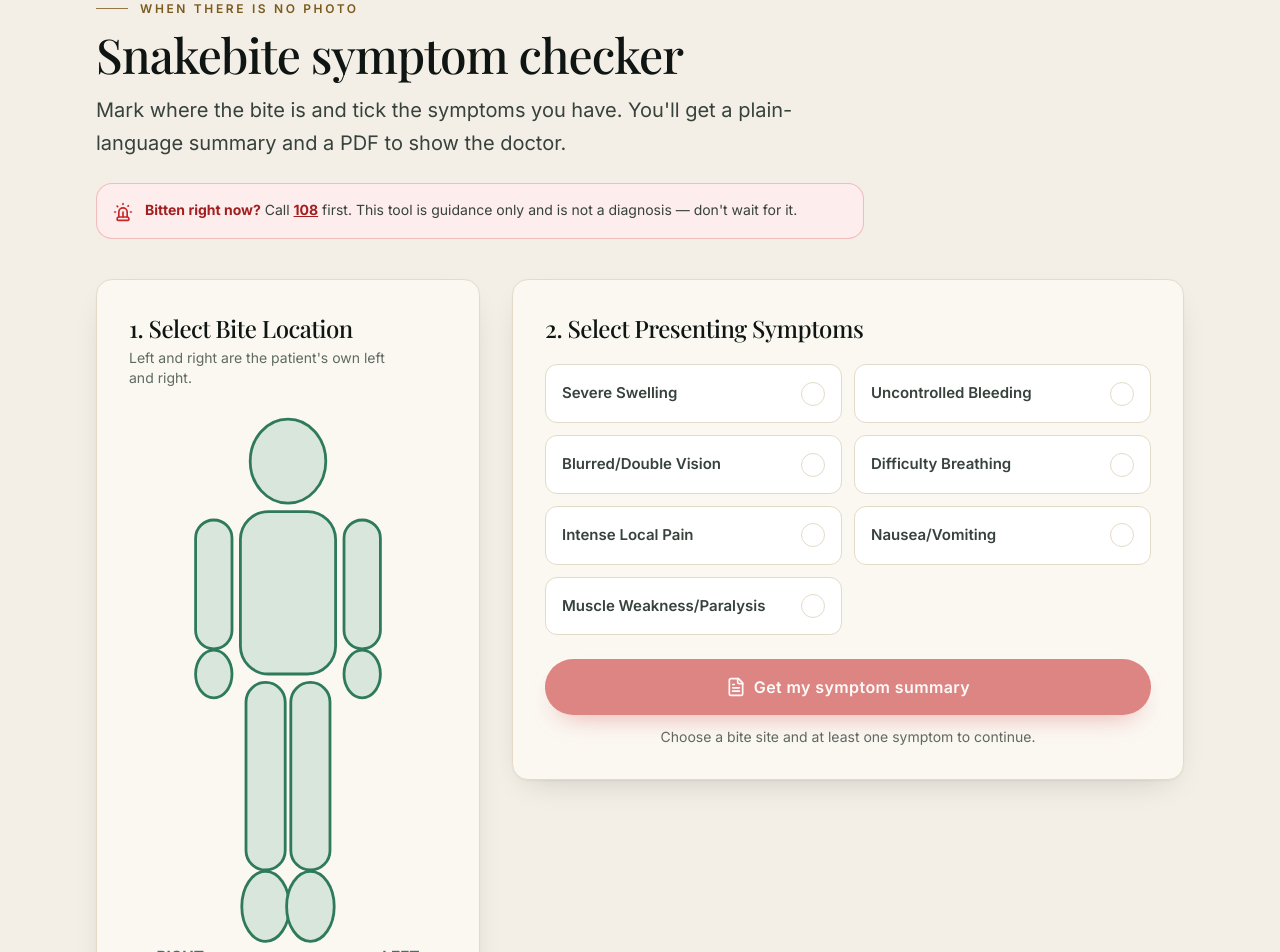
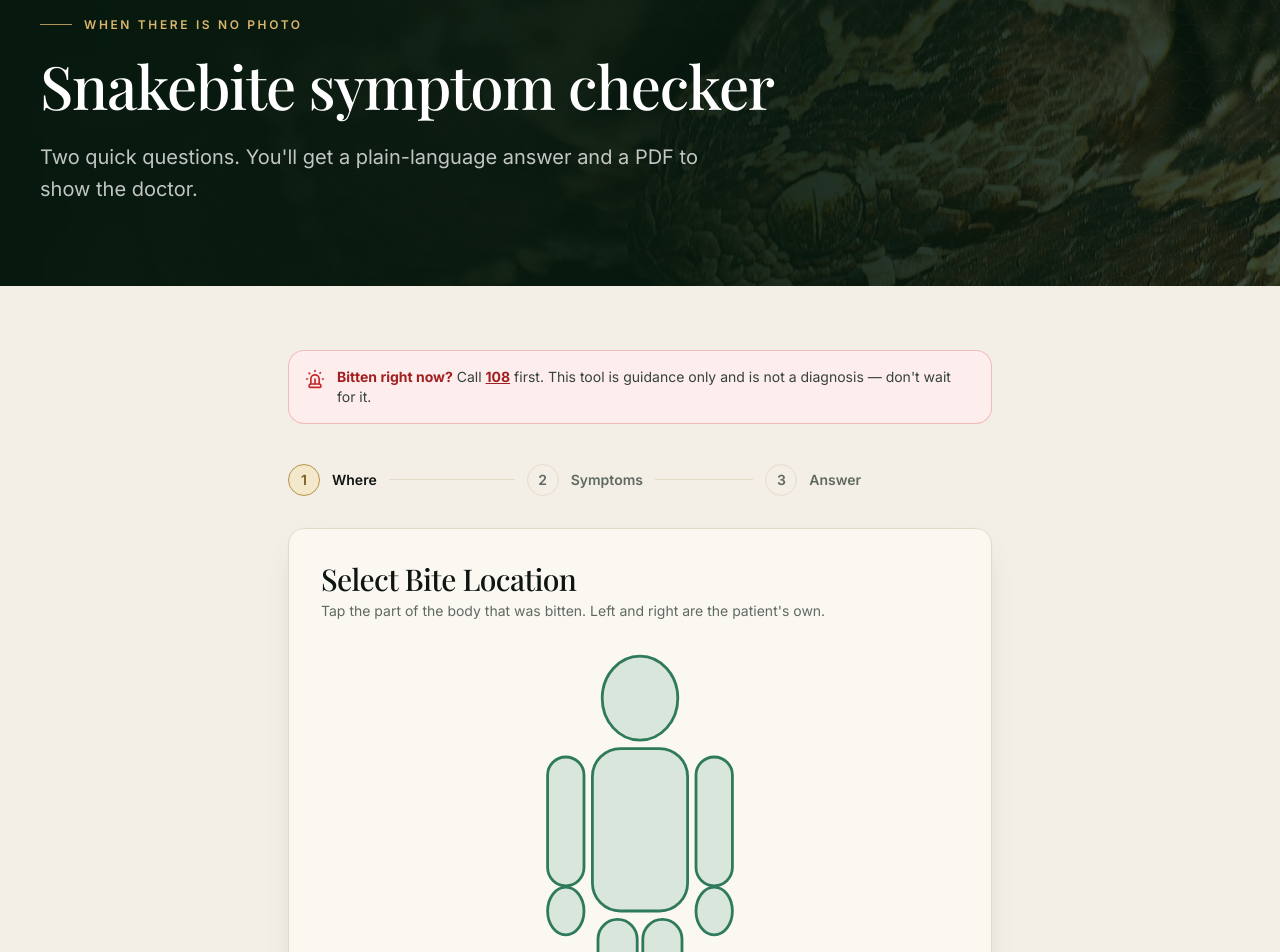
Before and after one commit to Deviousdivya/VenomSnake-Dectector, a React (Vite) app: page /symptom-checker in a window 1280 px wide. Shown: the part 147-1099 px from the top of the page. Built offline with nearby package versions, Linux system fonts and the light colour scheme; a web font is replaced by a local one.

Commit message:
feat(symptoms): three-step guide with an urgent warning and a one-line answer

```diff
--- a/src/pages/SymptomChecker.tsx
+++ b/src/pages/SymptomChecker.tsx
@@ -1,7 +1,10 @@
 import { useState } from 'react';
-import { Check, CircleAlert, Download, FileText, Info, Loader2, Phone, RotateCcw, Siren } from 'lucide-react';
+import { ArrowLeft, ArrowRight, Check, ChevronDown, CircleAlert, Download, Info, Loader2, Phone, RotateCcw, Siren, TriangleAlert } from 'lucide-react';
+import { motion, useReducedMotion } from 'motion/react';
 import { Seo } from '../seo/Seo';
 import { BodyMap } from '../components/BodyMap';
+import { PageHero } from '../components/PageHero';
+import { bigFourPhotos } from '../data/bigFour';
 import { analyzeSymptoms } from '../services/diagnosisService';
 import { DiagnosisResult } from '../types';
 import { useLanguage } from '../context/LanguageContext';
@@ -10,13 +13,25 @@ import { cn } from '../lib/utils';
 const confidencePct = (c: number) => Math.round(c <= 1 ? c * 100 : c); // the model may answer 0.87 or 87
 
 const severityStyle = {
-  CRITICAL: { box: 'border-danger-600 bg-danger-50', text: 'text-danger-700', label: 'Critical — get emergency care now' },
-  MODERATE: { box: 'border-warn-600/50 bg-warn-50', text: 'text-warn-600', label: 'Moderate — see a doctor urgently' },
-  MILD: { box: 'border-brand-600/40 bg-brand-50', text: 'text-brand-800', label: 'Mild for now — still get checked' },
+  CRITICAL: { bar: 'bg-danger-600 text-white', title: 'Get emergency care now', line: 'Call 108 and go to a hospital straight away. Do not wait.' },
+  MODERATE: { bar: 'bg-[#a35b00] text-white', title: 'See a doctor urgently', line: 'Get to a hospital soon. If you feel worse at any point, call 108.' },
+  MILD: { bar: 'bg-brand-700 text-white', title: 'Mild for now, but get checked', line: 'Snakebite symptoms can change quickly. Have a doctor look at it today.' },
 } as const;
+
+const SERIOUS = ['breathing', 'vision', 'muscle'];
+
+/** The first sentence only, so the headline answer stays short. */
+const firstSentence = (s: string) => {
+  const m = s.replace(/\s+/g, ' ').trim().match(/^.*?[.!?।](\s|$)/);
+  return (m ? m[0] : s).trim();
+};
+
+type Step = 'site' | 'symptoms' | 'result';
 
 export default function SymptomChecker() {
   const { t, languageName } = useLanguage();
+  const reduce = useReducedMotion();
+  const [step, setStep] = useState<Step>('site');
   const [part, setPart] = useState<string | null>(null);
   const [selected, setSelected] = useState<string[]>([]);
   const [loading, setLoading] = useState(false);
@@ -33,8 +48,8 @@ export default function SymptomChecker() {
     { id: 'muscle', label: t('symptom_muscle') },
   ];
   const activeLabels = () => symptoms.filter((s) => selected.includes(s.id)).map((s) => s.label);
-
   const toggle = (id: string) => setSelected((p) => (p.includes(id) ? p.filter((s) => s !== id) : [...p, id]));
+  const serious = selected.some((s) => SERIOUS.includes(s));
 
   const submit = async () => {
     if (!part || selected.length === 0 || loading) return;
@@ -42,6 +57,7 @@ export default function SymptomChecker() {
     setError(null);
     try {
       setReport(await analyzeSymptoms(part, activeLabels(), languageName, selected));
+      setStep('result');
     } catch (e: any) {
       setError(e?.message || 'We could not generate the summary. Please try again.');
     } finally {
@@ -70,7 +86,7 @@ export default function SymptomChecker() {
       y += lines.length * (size * 0.45) + gap;
     };
 
-    doc.setFillColor(20, 97, 77);
+    doc.setFillColor(11, 42, 31);
     doc.rect(0, 0, 210, 34, 'F');
     doc.setTextColor(255, 255, 255);
     doc.setFont('helvetica', 'bold');
@@ -103,36 +119,63 @@ export default function SymptomChecker() {
   const reset = () => {
     setReport(null);
     setError(null);
+    setPart(null);
+    setSelected([]);
+    setStep('site');
   };
 
   const sev = report ? severityStyle[report.severity] ?? severityStyle.MODERATE : null;
+  const stepNo = step === 'site' ? 1 : step === 'symptoms' ? 2 : 3;
+  const enter = reduce ? {} : { initial: { opacity: 0, x: 40 }, animate: { opacity: 1, x: 0 }, transition: { duration: 0.45, ease: [0.2, 0.7, 0.2, 1] as const } };
 
   return (
     <>
       <Seo path="/symptom-checker" />
-      <div className="container-x py-12 sm:py-16">
-        <header className="max-w-3xl">
-          <p className="eyebrow">When there is no photo</p>
-          <h1 className="h-section mt-3 sm:!text-5xl">{t('symptoms_title')}</h1>
-          <p className="lead mt-4">Mark where the bite is and tick the symptoms you have. You'll get a plain-language summary and a PDF to show the doctor.</p>
-        </header>
+      <PageHero
+        eyebrow="When there is no photo"
+        title={t('symptoms_title')}
+        lead="Two quick questions. You'll get a plain-language answer and a PDF to show the doctor."
+        image={bigFourPhotos.sawscaled.lg}
+        position={bigFourPhotos.sawscaled.position}
+      />
 
-        <div className="mt-6 flex max-w-3xl items-start gap-3 rounded-2xl border border-danger-600/25 bg-danger-50 p-4 text-sm text-ink-2">
+      <div className="container-x max-w-3xl py-12 sm:py-16">
+        <div className="flex items-start gap-3 rounded-2xl border border-danger-600/25 bg-danger-50 p-4 text-sm text-ink-2">
           <Siren size={20} className="mt-0.5 shrink-0 text-danger-600" aria-hidden />
           <p>
-            <strong className="text-danger-700">Bitten right now?</strong> Call <a className="font-bold text-danger-700 underline" href="tel:108">108</a> first. This tool
-            is guidance only and is not a diagnosis — don't wait for it.
+            <strong className="text-danger-700">Bitten right now?</strong> Call <a className="font-bold text-danger-700 underline" href="tel:108">108</a> first. This tool is guidance only
+            and is not a diagnosis — don't wait for it.
           </p>
         </div>
 
-        <div className="mt-10 grid items-start gap-8 lg:grid-cols-[minmax(0,24rem)_1fr]">
-          <section className="card card-pad" aria-labelledby="site-title">
-            <h2 id="site-title" className="text-2xl">1. {t('select_bite_site')}</h2>
-            <p className="mt-1 text-sm text-muted">Left and right are the patient's own left and right.</p>
-            <div className="mt-5">
+        {/* progress */}
+        <ol className="mt-10 flex items-center gap-3" aria-label="Progress">
+          {['Where', 'Symptoms', 'Answer'].map((label, i) => (
+            <li key={label} className="flex flex-1 items-center gap-3" aria-current={stepNo === i + 1 ? 'step' : undefined}>
+              <span
+                className={cn(
+                  'grid h-8 w-8 shrink-0 place-items-center rounded-full border text-sm font-semibold transition',
+                  stepNo > i + 1 ? 'border-brand-700 bg-brand-700 text-white' : stepNo === i + 1 ? 'border-gold-500 bg-gold-100 text-gold-700' : 'border-line text-muted'
+                )}
+              >
+                {stepNo > i + 1 ? <Check size={15} aria-hidden /> : i + 1}
+              </span>
+              <span className={cn('hidden text-sm font-semibold sm:block', stepNo === i + 1 ? 'text-ink' : 'text-muted')}>{label}</span>
+              {i < 2 && <span aria-hidden className={cn('h-px flex-1 transition', stepNo > i + 1 ? 'bg-brand-700' : 'bg-line')} />}
+            </li>
+          ))}
+        </ol>
+
+        <div className="mt-8" aria-live="polite">
+          {/* Step 1: where */}
+          {step === 'site' && (
+            <motion.section key="site" {...enter} className="card card-pad" aria-labelledby="site-title">
+              <h2 id="site-title" className="text-3xl">{t('select_bite_site')}</h2>
+              <p className="mt-1 text-sm text-muted">Tap the part of the body that was bitten. Left and right are the patient's own.</p>
+              <div className="mt-6">
                 <BodyMap selected={part} onSelect={setPart} />
               </div>
-            <p className="mt-4 rounded-xl bg-paper px-4 py-3 text-center text-sm" aria-live="polite">
+              <p className="mt-5 rounded-xl bg-paper px-4 py-3 text-center text-sm">
                 {part ? (
                   <>
                     Bite site: <strong>{part}</strong>
@@ -141,13 +184,18 @@ export default function SymptomChecker() {
                   <span className="text-muted">No site selected yet</span>
                 )}
               </p>
-          </section>
+              <button type="button" disabled={!part} onClick={() => setStep('symptoms')} className="btn btn-primary mt-6 w-full !py-4 text-base">
+                Next: symptoms <ArrowRight size={18} aria-hidden />
+              </button>
+            </motion.section>
+          )}
 
-          <div className="min-w-0 space-y-6">
-            {!report ? (
-              <section className="card card-pad" aria-labelledby="sym-title">
-                <h2 id="sym-title" className="text-2xl">2. {t('select_symptoms')}</h2>
-                <ul className="mt-5 grid gap-3 sm:grid-cols-2">
+          {/* Step 2: symptoms */}
+          {step === 'symptoms' && (
+            <motion.section key="symptoms" {...enter} className="card card-pad" aria-labelledby="sym-title">
+              <h2 id="sym-title" className="text-3xl">{t('select_symptoms')}</h2>
+              <p className="mt-1 text-sm text-muted">Tick everything you notice. Bite site: <strong className="text-ink">{part}</strong></p>
+              <ul className="mt-6 grid gap-3 sm:grid-cols-2">
                 {symptoms.map((s) => {
                   const on = selected.includes(s.id);
                   return (
@@ -158,12 +206,12 @@ export default function SymptomChecker() {
                         aria-checked={on}
                         onClick={() => toggle(s.id)}
                         className={cn(
-                            'flex w-full items-center justify-between gap-3 rounded-xl border p-4 text-left text-[15px] font-semibold transition',
-                            on ? 'border-danger-600 bg-danger-50 text-danger-700' : 'border-line bg-white text-ink-2 hover:border-brand-600'
+                          'flex w-full items-center justify-between gap-3 rounded-2xl border p-4 text-left text-[15px] font-medium transition duration-200',
+                          on ? 'border-danger-600 bg-danger-50 text-danger-700 shadow-[0_8px_20px_-12px_rgba(198,40,40,0.6)]' : 'border-line bg-surface text-ink-2 hover:-translate-y-0.5 hover:border-brand-600'
                         )}
                       >
                         {s.label}
-                          <span className={cn('grid h-6 w-6 shrink-0 place-items-center rounded-full border', on ? 'border-danger-600 bg-danger-600 text-white' : 'border-line')}>
+                        <span className={cn('grid h-6 w-6 shrink-0 place-items-center rounded-full border transition', on ? 'border-danger-600 bg-danger-600 text-white' : 'border-line')}>
                           {on && <Check size={14} aria-hidden />}
                         </span>
                       </button>
@@ -171,6 +219,16 @@ export default function SymptomChecker() {
                   );
                 })}
               </ul>
+
+              {serious && (
+                <div role="alert" className="mt-5 flex items-start gap-3 rounded-2xl border border-danger-600/40 bg-danger-50 p-4 text-sm text-ink-2">
+                  <TriangleAlert size={20} className="mt-0.5 shrink-0 text-danger-600" aria-hidden />
+                  <p>
+                    <strong className="text-danger-700">These can be signs of nerve poisoning.</strong> Call <a className="font-bold text-danger-700 underline" href="tel:108">108</a> now
+                    — you can finish this later.
+                  </p>
+                </div>
+              )}
 
               {error && (
                 <div role="alert" className="mt-5 flex items-start gap-3 rounded-xl border border-warn-600/40 bg-warn-50 p-4 text-sm text-ink-2">
@@ -182,44 +240,66 @@ export default function SymptomChecker() {
                 </div>
               )}
 
-                <button type="button" onClick={submit} disabled={!part || selected.length === 0 || loading} className="btn btn-danger mt-6 w-full !py-4 text-base">
+              <div className="mt-6 grid gap-3 sm:grid-cols-[auto_1fr]">
+                <button type="button" onClick={() => setStep('site')} className="btn btn-ghost">
+                  <ArrowLeft size={18} aria-hidden /> Back
+                </button>
+                <button type="button" onClick={submit} disabled={selected.length === 0 || loading} className="btn btn-danger !py-4 text-base">
                   {loading ? (
                     <>
                       <Loader2 size={20} className="animate-spin" aria-hidden /> Checking your symptoms…
                     </>
                   ) : (
-                    <>
-                      <FileText size={20} aria-hidden /> {t('btn_summary')}
-                    </>
+                    <>{t('btn_summary')}</>
                   )}
                 </button>
-                {(!part || selected.length === 0) && (
-                  <p className="mt-3 text-center text-sm text-muted">Choose a bite site and at least one symptom to continue.</p>
+              </div>
+              {selected.length === 0 && <p className="mt-3 text-center text-sm text-muted">Choose at least one symptom to continue.</p>}
+            </motion.section>
           )}
-              </section>
-            ) : (
-              <section className="card overflow-hidden" aria-labelledby="report-title" aria-live="polite">
-                <div className={cn('border-b-2 px-6 py-5 sm:px-8', sev!.box)}>
-                  <p className={cn('text-sm font-bold uppercase tracking-wider', sev!.text)}>{sev!.label}</p>
-                  <h2 id="report-title" className="mt-1 text-3xl">{t('report_heading')}</h2>
+
+          {/* Step 3: the answer */}
+          {step === 'result' && report && sev && (
+            <motion.section key="result" {...enter} className="overflow-hidden rounded-3xl border border-line bg-surface shadow-card" aria-labelledby="report-title">
+              <div className={cn('px-6 py-6 sm:px-8', sev.bar)}>
+                <p className="text-xs font-semibold uppercase tracking-[0.2em] text-white/80">{t('report_heading')}</p>
+                <h2 id="report-title" className="mt-2 text-3xl !text-white sm:text-4xl">{sev.title}</h2>
+                <p className="mt-2 max-w-xl text-white/90">{sev.line}</p>
               </div>
-                <div className="card-pad space-y-8">
+
+              <div className="p-6 sm:p-8">
+                <p className="text-lg leading-relaxed text-ink">{firstSentence(report.summary)}</p>
+                {report.offline && <p className="badge badge-warn mt-4">Basic guidance — AI unavailable</p>}
+
+                <div className="mt-6 grid gap-3 sm:grid-cols-3">
+                  <a href="tel:108" className="btn btn-danger">
+                    <Phone size={18} aria-hidden /> Call 108
+                  </a>
+                  <button type="button" onClick={downloadPdf} className="btn btn-primary">
+                    <Download size={18} aria-hidden /> Save as PDF
+                  </button>
+                  <button type="button" onClick={reset} className="btn btn-outline">
+                    <RotateCcw size={18} aria-hidden /> Start again
+                  </button>
+                </div>
+
+                <details className="group mt-8 border-t border-line pt-5">
+                  <summary className="flex cursor-pointer list-none items-center justify-between font-serif text-xl font-medium">
+                    More details for your doctor
+                    <ChevronDown size={20} aria-hidden className="text-muted transition-transform duration-300 group-open:rotate-180" />
+                  </summary>
+                  <div className="mt-5 space-y-6">
                     <div className="grid gap-6 sm:grid-cols-2">
                       <div>
                         <p className="text-sm text-muted">{t('venom_type')}</p>
-                      <p className="mt-1 font-serif text-4xl font-semibold text-ink">{report.venomType}</p>
-                      {report.offline ? (
-                        <p className="badge badge-warn mt-3">Basic guidance — AI unavailable</p>
-                      ) : (
-                        <p className="mt-2 text-sm text-muted">{t('confidence_level')}: {confidencePct(report.confidence)}%</p>
-                      )}
+                        <p className="mt-1 font-serif text-3xl">{report.venomType}</p>
+                        {!report.offline && <p className="mt-1 text-sm text-muted">{t('confidence_level')}: {confidencePct(report.confidence)}%</p>}
                       </div>
                       <div>
                         <p className="text-sm text-muted">{t('clinical_summary')}</p>
                         <p className="mt-1 leading-relaxed text-ink-2">{report.summary}</p>
                       </div>
                     </div>
-
                     <div>
                       <h3 className="font-sans text-base font-bold tracking-normal">Tell your doctor</h3>
                       <ul className="mt-3 grid gap-3 sm:grid-cols-2">
@@ -230,23 +310,12 @@ export default function SymptomChecker() {
                         ))}
                       </ul>
                     </div>
-
-                  <div className="flex flex-col gap-3 border-t border-line pt-6 sm:flex-row">
-                    <a href="tel:108" className="btn btn-danger">
-                      <Phone size={18} aria-hidden /> Call 108
-                    </a>
-                    <button type="button" onClick={downloadPdf} className="btn btn-primary">
-                      <Download size={18} aria-hidden /> Save as PDF
-                    </button>
-                    <button type="button" onClick={reset} className="btn btn-ghost">
-                      <RotateCcw size={18} aria-hidden /> Start again
-                    </button>
-                  </div>
                     <p className="text-xs text-muted">AI-generated guidance, not a diagnosis. Don't delay treatment while waiting for a report.</p>
                   </div>
-              </section>
+                </details>
+              </div>
+            </motion.section>
           )}
-          </div>
         </div>
       </div>
     </>
```
Lines whose indentation alone changed are shown as unchanged.
